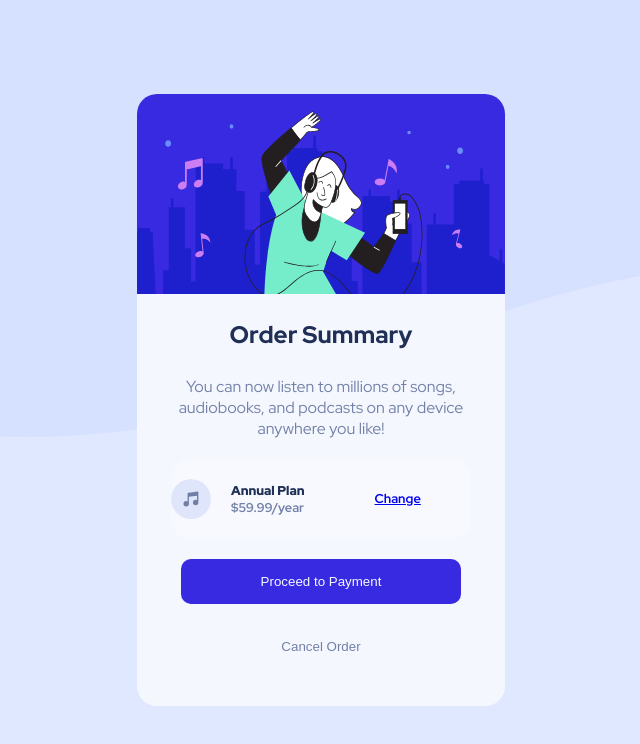
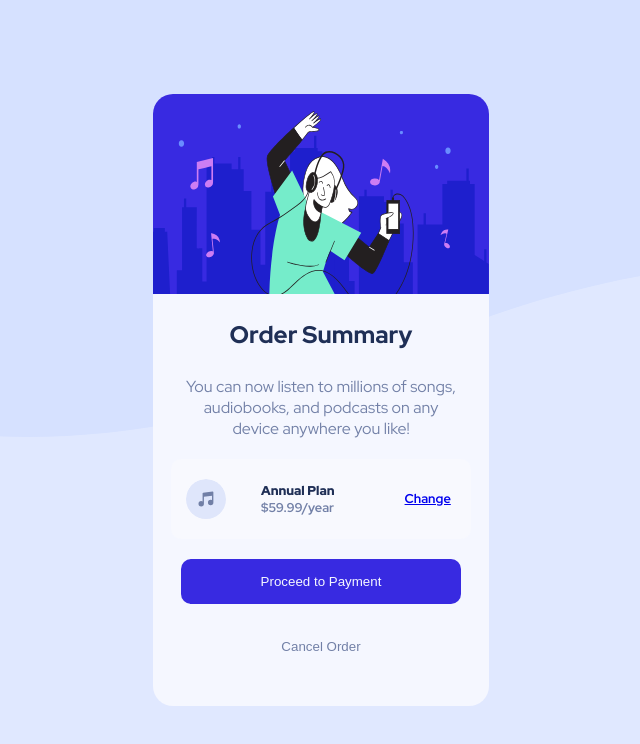
Before and after one commit to huzaifa612/order-summary-component, a plain HTML site: page index.html in a window 1280 px wide. Shown: the whole page, without its empty margins (319-959 px from the left). Drawn offline with Linux system fonts and the light colour scheme.

Commit message:
project complete

```diff
--- a/style.css
+++ b/style.css
@@ -16,12 +16,12 @@ body{
 
 main{
     background-color: hsl(225, 100%, 98%);
-    width: 23rem;
+    width: 21rem;
     height: 38.25rem;
     border-radius: 1.25rem;
 }
 img{
-    width: 23rem;
+    width: 21rem;
     height: 12.5rem;
     border-top-right-radius: 1.25rem;
     border-top-left-radius: 1.25rem;
@@ -46,7 +46,7 @@ p{
     width: 18.75rem;
     height: 5rem;
     font-size: 1rem;
-    border-radius: 20px;
+    border-radius: 10px;
 }
 h2, h3{
     font-size: .8rem;
@@ -67,8 +67,7 @@ h3{
 .plans img{
     width: 2.5rem;
     height: 2.5rem;
-    margin: auto 0 auto 0;
-    margin-left: ;
+    margin: auto 15px auto;
 }
 .btn, .butn{
     display: block;
```
